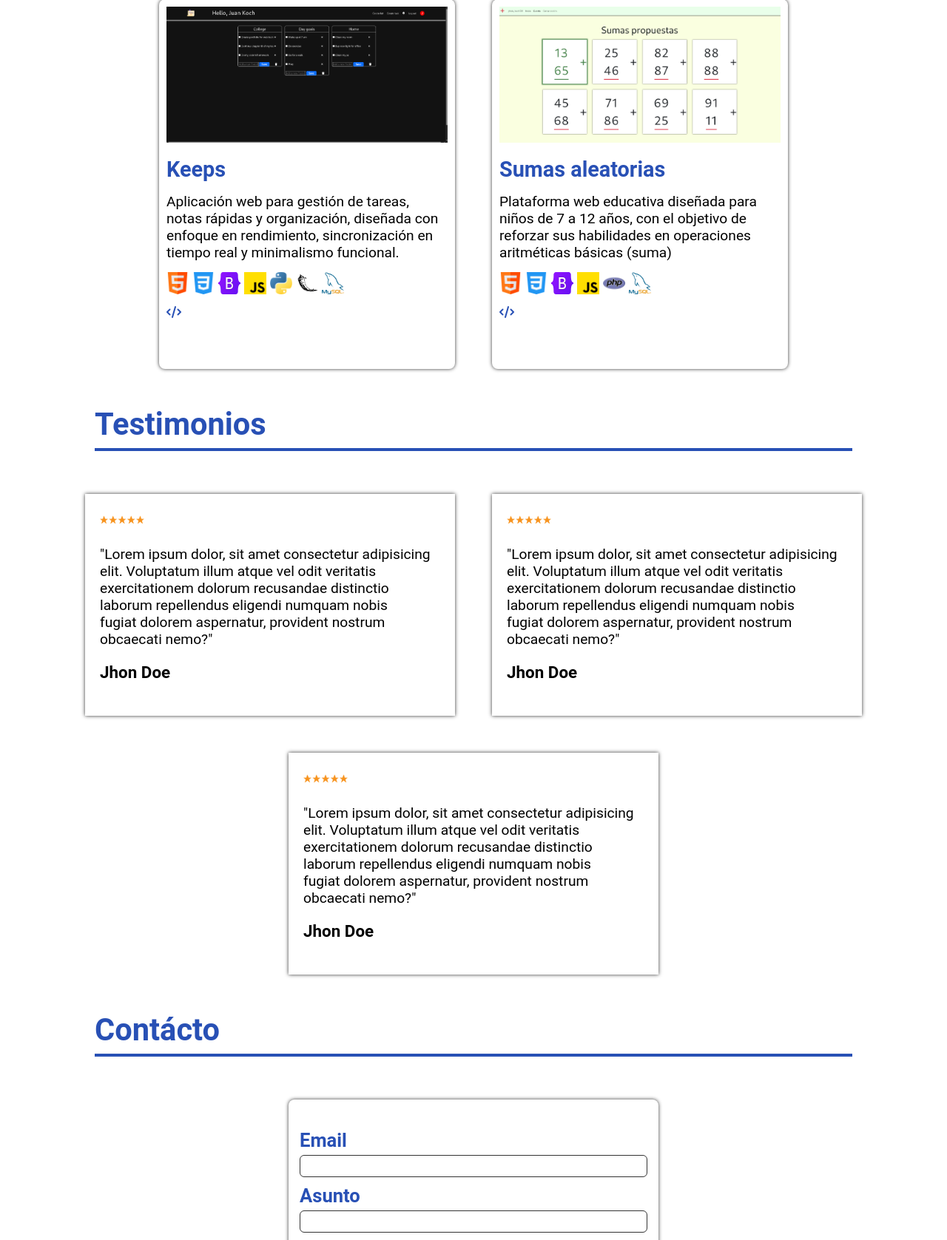
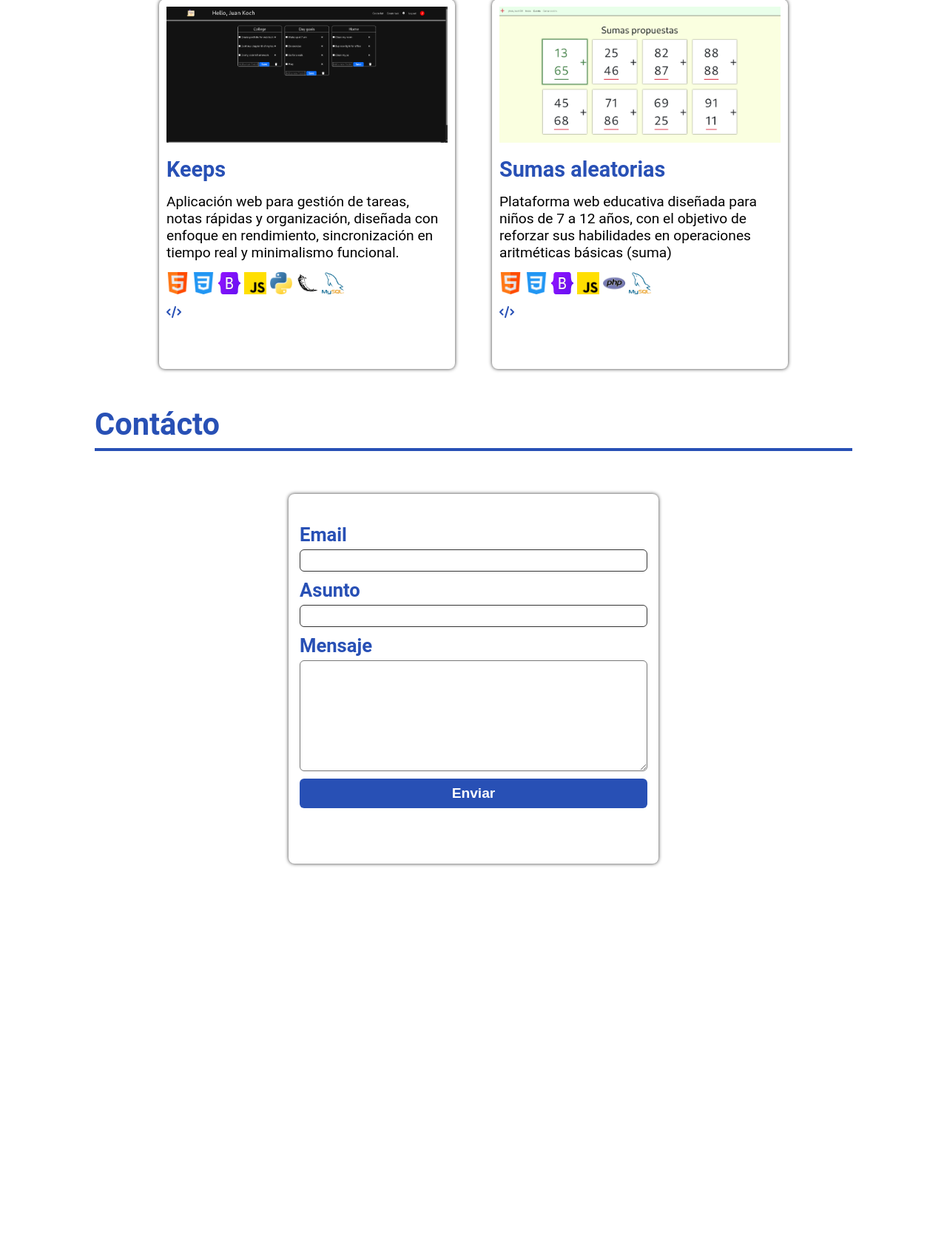
Before and after one commit to KochP1/Portfolio, a Flask app: page / in a window 1280 px wide. Shown: the part 3160-4837 px from the top of the page at 74% size. After the commit the page ends 4332 px from the top, so only its background shows below. Run offline with Flask 3, Linux system fonts and the light colour scheme; some web fonts are replaced.

Commit message:
deleting testimonials

```diff
--- a/templates/index.html
+++ b/templates/index.html
@@ -246,41 +246,6 @@
                 </div>
             </section>
 
-            <section id="Testimonios">
-                <div class="section__container">
-                    <h2>Testimonios</h2>
-                    <hr>
-                </div>
-
-                <div class="testimonios__wrapper">
-                    <div class="testimonio-card">
-                        <div class="calificacion__container">
-                            <img src="./images/5estrellas.png" alt="puntuacion">
-                        </div>
-                        <p>"Lorem ipsum dolor, sit amet consectetur adipisicing elit. Voluptatum illum atque vel odit veritatis exercitationem dolorum recusandae distinctio laborum repellendus eligendi numquam nobis fugiat dolorem aspernatur, provident nostrum obcaecati nemo?"</p>
-                        <h4>Jhon Doe</h4>
-                    </div>
-
-                    <div class="testimonio-card">
-                        <div class="calificacion__container">
-                            <img src="./images/5estrellas.png" alt="puntuacion">
-                        </div>
-
-                        <p>"Lorem ipsum dolor, sit amet consectetur adipisicing elit. Voluptatum illum atque vel odit veritatis exercitationem dolorum recusandae distinctio laborum repellendus eligendi numquam nobis fugiat dolorem aspernatur, provident nostrum obcaecati nemo?"</p>
-                        <h4>Jhon Doe</h4>
-                    </div>
-
-                    <div class="testimonio-card">
-                        <div class="calificacion__container">
-                            <img src="./images/5estrellas.png" alt="puntuacion">
-                        </div>
-
-                        <p>"Lorem ipsum dolor, sit amet consectetur adipisicing elit. Voluptatum illum atque vel odit veritatis exercitationem dolorum recusandae distinctio laborum repellendus eligendi numquam nobis fugiat dolorem aspernatur, provident nostrum obcaecati nemo?"</p>
-                        <h4>Jhon Doe</h4>
-                    </div>
-                </div>
-            </section>
-
             <section id="Contácto">
                 <div class="section__container">
                     <h2>Contácto</h2>
```
